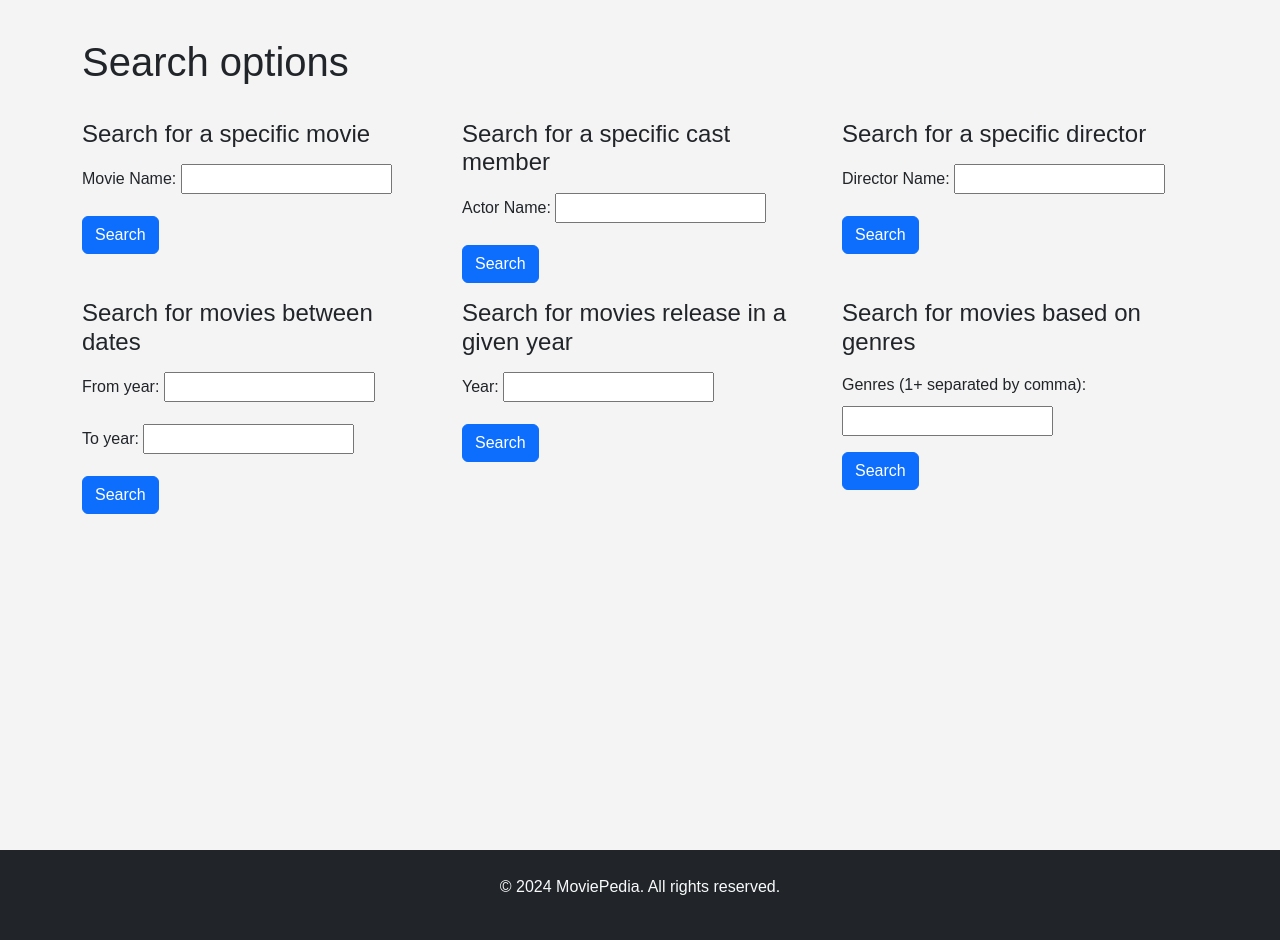
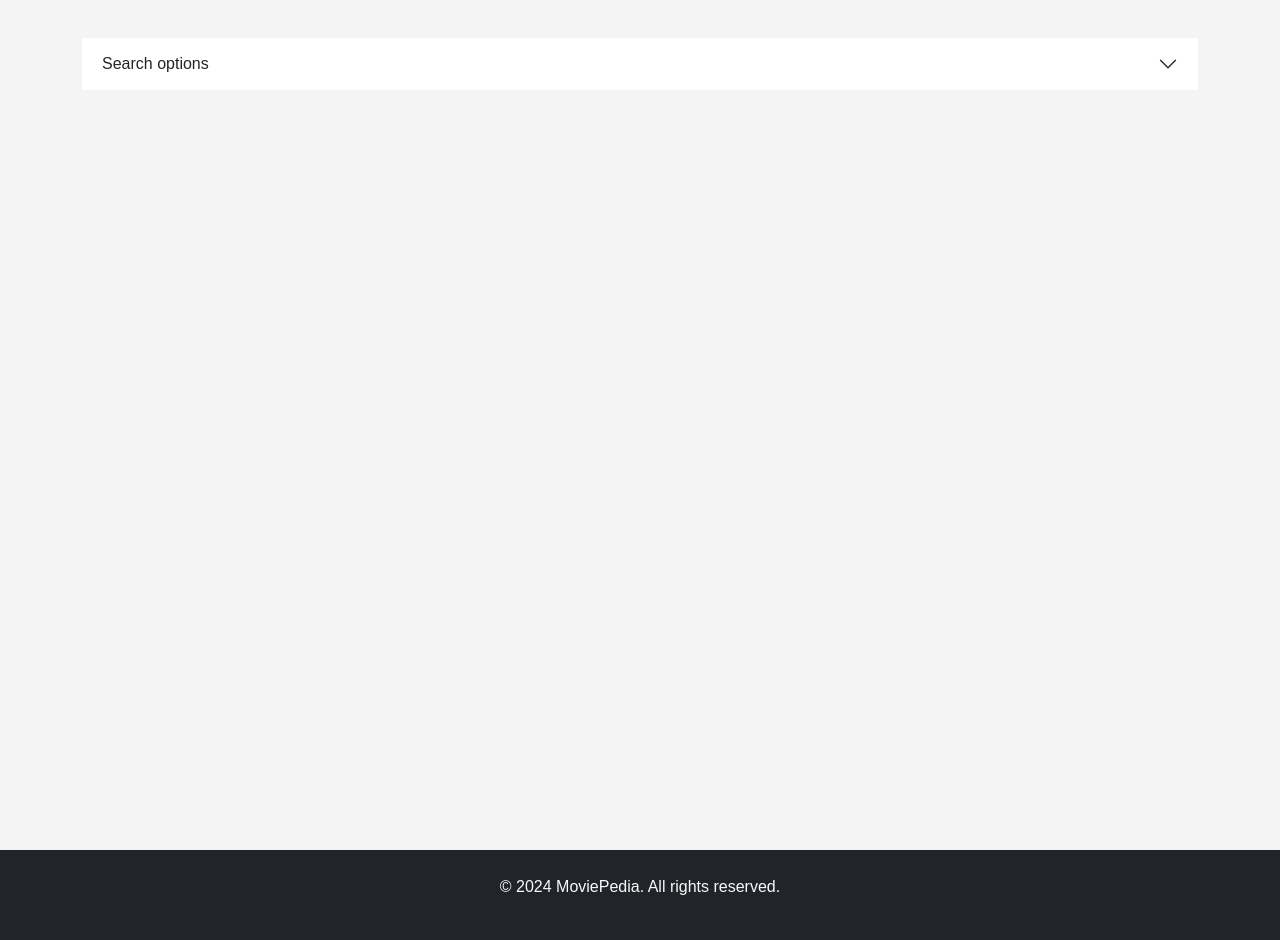
Before and after one commit to RafaelSGil/WS, a Django app: page /search/ in a window 1280 px wide. Shown: the part 62-1002 px from the top of the page. Run offline with Django 3.2, Linux system fonts and the light colour scheme; some libraries are stand-ins or nearby versions.

Commit message:
Put the search options in an accordion

```diff
--- a/Assignment1/WS_APP/templates/home.html
+++ b/Assignment1/WS_APP/templates/home.html
@@ -223,4 +223,6 @@
   </div>
   {% endif %}
 </div>
+<br /><br /><br />
+
 {% endblock %}
--- a/Assignment1/WS_APP/templates/search.html
+++ b/Assignment1/WS_APP/templates/search.html
@@ -1,8 +1,15 @@
 {% extends 'layout.html' %} {% block content %}
 
 <div class="container mt-2 mb-10">
-  <h1>Search options</h1>
-  <br />
+  <div class="accordion accordion-flush" id="accordionFlushExample">
+    <div class="accordion-item">
+      <h1 class="accordion-header" id="flush-headingOne">
+        <button class="accordion-button collapsed" type="button" data-bs-toggle="collapse" data-bs-target="#flush-collapseOne" aria-expanded="false" aria-controls="flush-collapseOne">
+          Search options
+        </button>
+      </h1>
+      <div id="flush-collapseOne" class="accordion-collapse collapse" aria-labelledby="flush-headingOne" data-bs-parent="#accordionFlushExample">
+        <div class="accordion-body">
           <div class="row">
             <div class="col-md-4">
               <h4 class="mb-3">Search for a specific movie</h3>
@@ -57,6 +64,10 @@
                   Search
                 </button>
               </form>
+            </div>
+          </div>
+        </div>
+      </div>
     </div>
   </div>
 
```
Lines whose indentation alone changed are shown as unchanged.
